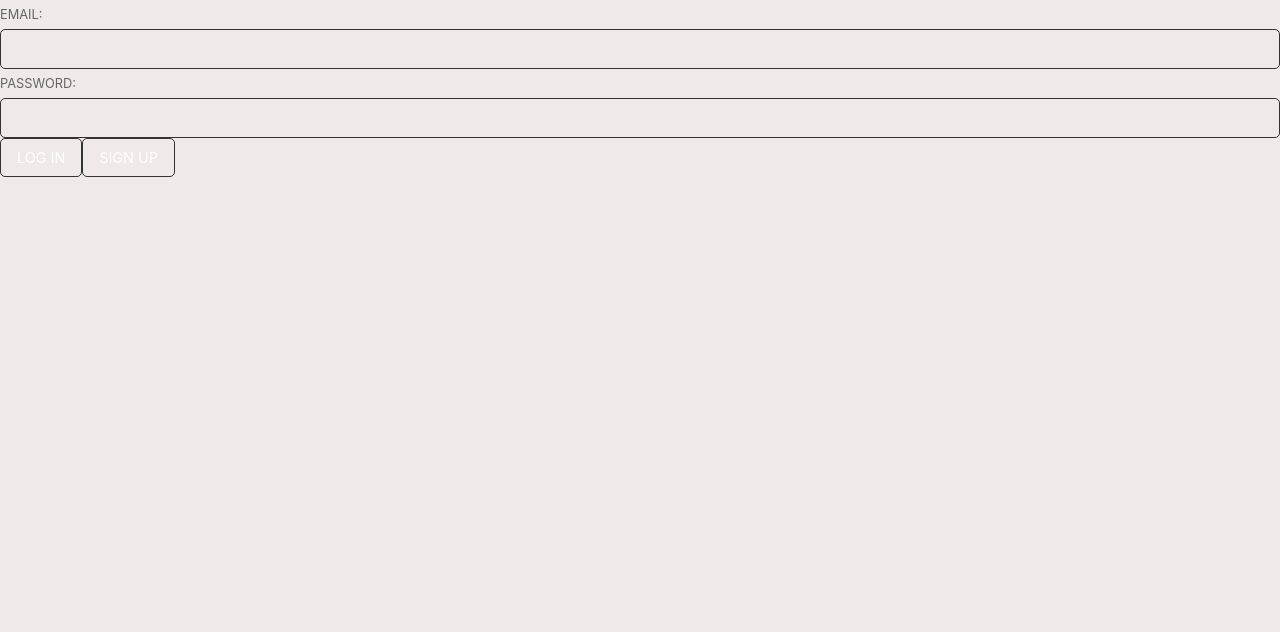
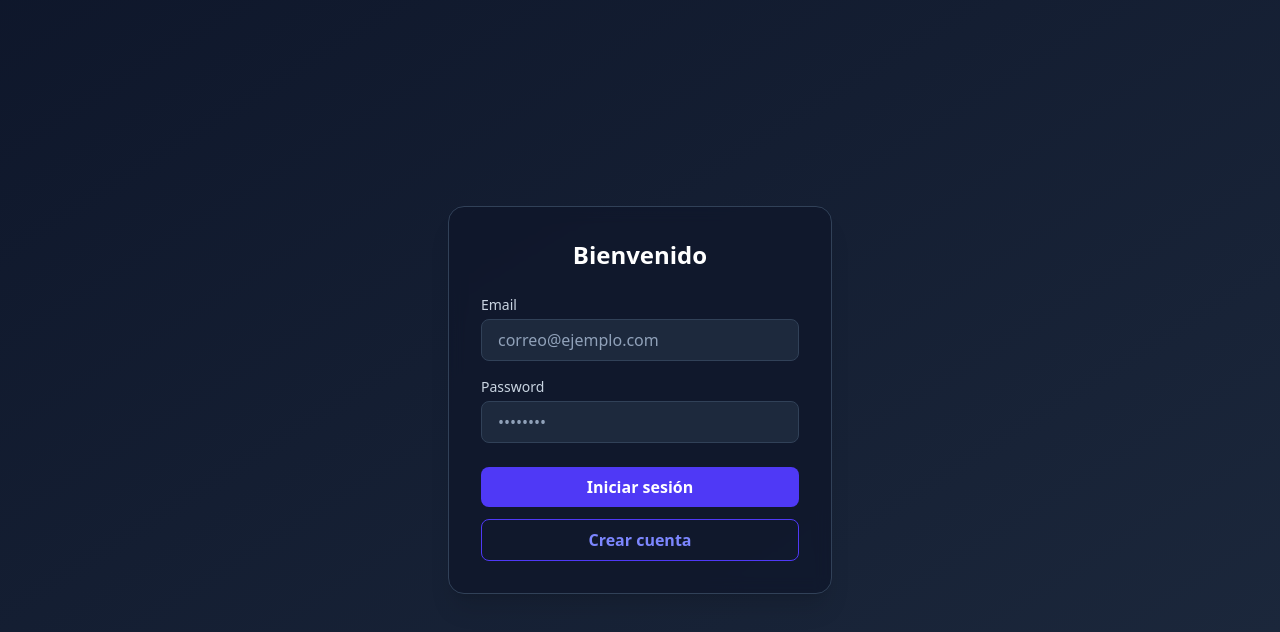
Before and after one commit to Andredy-00/user-management, a Next.js app: page /auth in a window 1280 px wide. Shown: the top 632 px of the page. Built offline with nearby package versions, Linux system fonts and the light colour scheme.

Commit message:
Style: AuthForm

```diff
--- a/src/app/globals.css
+++ b/src/app/globals.css
@@ -1,374 +1 @@
 @import "tailwindcss";
-
-html,
-body {
-  --custom-font-family: -apple-system, BlinkMacSystemFont, Segoe UI, Roboto,
-    Oxygen, Ubuntu, Cantarell, Fira Sans, Droid Sans, Helvetica Neue, sans-serif;
-  --custom-bg-color: #f0e9e9;
-  --custom-panel-color: #222;
-  --custom-box-shadow: 0 2px 8px 0 rgba(0, 0, 0, 0.8);
-  --custom-color: #fff;
-  --custom-color-brand: #24b47e;
-  --custom-color-secondary: #666;
-  --custom-border: 1px solid #333;
-  --custom-border-radius: 5px;
-  --custom-spacing: 5px;
-
-  padding: 0;
-  margin: 0;
-  font-family: var(--custom-font-family);
-  background-color: var(--custom-bg-color);
-}
-
-* {
-  color: var(--custom-color);
-  font-family: var(--custom-font-family);
-  box-sizing: border-box;
-}
-
-html,
-body,
-#__next {
-  height: 100vh;
-  width: 100vw;
-  overflow-x: hidden;
-}
-
-/* Grid */
-
-.container {
-  width: 90%;
-  margin-left: auto;
-  margin-right: auto;
-}
-.row {
-  position: relative;
-  width: 100%;
-}
-.row [class^="col"] {
-  float: left;
-  margin: 0.5rem 2%;
-  min-height: 0.125rem;
-}
-.col-1,
-.col-2,
-.col-3,
-.col-4,
-.col-5,
-.col-6,
-.col-7,
-.col-8,
-.col-9,
-.col-10,
-.col-11,
-.col-12 {
-  width: 96%;
-}
-.col-1-sm {
-  width: 4.33%;
-}
-.col-2-sm {
-  width: 12.66%;
-}
-.col-3-sm {
-  width: 21%;
-}
-.col-4-sm {
-  width: 29.33%;
-}
-.col-5-sm {
-  width: 37.66%;
-}
-.col-6-sm {
-  width: 46%;
-}
-.col-7-sm {
-  width: 54.33%;
-}
-.col-8-sm {
-  width: 62.66%;
-}
-.col-9-sm {
-  width: 71%;
-}
-.col-10-sm {
-  width: 79.33%;
-}
-.col-11-sm {
-  width: 87.66%;
-}
-.col-12-sm {
-  width: 96%;
-}
-.row::after {
-  content: "";
-  display: table;
-  clear: both;
-}
-.hidden-sm {
-  display: none;
-}
-
-@media only screen and (min-width: 33.75em) {
-  /* 540px */
-  .container {
-    width: 80%;
-  }
-}
-
-@media only screen and (min-width: 45em) {
-  /* 720px */
-  .col-1 {
-    width: 4.33%;
-  }
-  .col-2 {
-    width: 12.66%;
-  }
-  .col-3 {
-    width: 21%;
-  }
-  .col-4 {
-    width: 29.33%;
-  }
-  .col-5 {
-    width: 37.66%;
-  }
-  .col-6 {
-    width: 46%;
-  }
-  .col-7 {
-    width: 54.33%;
-  }
-  .col-8 {
-    width: 62.66%;
-  }
-  .col-9 {
-    width: 71%;
-  }
-  .col-10 {
-    width: 79.33%;
-  }
-  .col-11 {
-    width: 87.66%;
-  }
-  .col-12 {
-    width: 96%;
-  }
-  .hidden-sm {
-    display: block;
-  }
-}
-
-@media only screen and (min-width: 60em) {
-  /* 960px */
-  .container {
-    width: 75%;
-    max-width: 60rem;
-  }
-}
-
-/* Forms */
-
-label {
-  display: block;
-  margin: 5px 0;
-  color: var(--custom-color-secondary);
-  font-size: 0.8rem;
-  text-transform: uppercase;
-}
-
-input {
-  width: 100%;
-  border-radius: 5px;
-  border: var(--custom-border);
-  padding: 8px;
-  font-size: 0.9rem;
-  background-color: var(--custom-bg-color);
-  color: var(--custom-color);
-}
-
-input[disabled] {
-  color: var(--custom-color-secondary);
-}
-
-/* Utils */
-
-.block {
-  display: block;
-  width: 100%;
-}
-.inline-block {
-  display: inline-block;
-  width: 100%;
-}
-.flex {
-  display: flex;
-}
-.flex.column {
-  flex-direction: column;
-}
-.flex.row {
-  flex-direction: row;
-}
-.flex.flex-1 {
-  flex: 1 1 0;
-}
-.flex-end {
-  justify-content: flex-end;
-}
-.flex-center {
-  justify-content: center;
-}
-.items-center {
-  align-items: center;
-}
-.text-sm {
-  font-size: 0.8rem;
-  font-weight: 300;
-}
-.text-right {
-  text-align: right;
-}
-.font-light {
-  font-weight: 300;
-}
-.opacity-half {
-  opacity: 50%;
-}
-
-/* Button */
-
-button,
-.button {
-  color: var(--custom-color);
-  border: var(--custom-border);
-  background-color: var(--custom-bg-color);
-  display: inline-block;
-  text-align: center;
-  border-radius: var(--custom-border-radius);
-  padding: 0.5rem 1rem;
-  cursor: pointer;
-  text-align: center;
-  font-size: 0.9rem;
-  text-transform: uppercase;
-}
-
-button.primary,
-.button.primary {
-  background-color: var(--custom-color-brand);
-  border: 1px solid var(--custom-color-brand);
-}
-
-/* Widgets */
-
-.card {
-  width: 100%;
-  display: block;
-  border: var(--custom-border);
-  border-radius: var(--custom-border-radius);
-  padding: var(--custom-spacing);
-}
-
-.avatar {
-  border-radius: var(--custom-border-radius);
-  overflow: hidden;
-  max-width: 100%;
-}
-.avatar.image {
-  object-fit: cover;
-}
-.avatar.no-image {
-  background-color: #333;
-  border: 1px solid rgb(200, 200, 200);
-  border-radius: 5px;
-}
-
-.footer {
-  position: absolute;
-  max-width: 100%;
-  bottom: 0;
-  left: 0;
-  right: 0;
-  display: flex;
-  flex-flow: row;
-  border-top: var(--custom-border);
-  background-color: var(--custom-bg-color);
-}
-.footer div {
-  padding: var(--custom-spacing);
-  display: flex;
-  align-items: center;
-  width: 100%;
-}
-.footer div > img {
-  height: 20px;
-  margin-left: 10px;
-}
-.footer > div:first-child {
-  display: none;
-}
-.footer > div:nth-child(2) {
-  justify-content: left;
-}
-
-@media only screen and (min-width: 60em) {
-  /* 960px */
-  .footer > div:first-child {
-    display: flex;
-  }
-  .footer > div:nth-child(2) {
-    justify-content: center;
-  }
-}
-
-@keyframes spin {
-  from {
-    transform: rotate(0deg);
-  }
-  to {
-    transform: rotate(360deg);
-  }
-}
-
-.mainHeader {
-  width: 100%;
-  font-size: 1.3rem;
-  margin-bottom: 20px;
-}
-
-.avatarPlaceholder {
-  border: var(--custom-border);
-  border-radius: var(--custom-border-radius);
-  width: 35px;
-  height: 35px;
-  background-color: rgba(255, 255, 255, 0.2);
-  display: flex;
-  align-items: center;
-  justify-content: center;
-}
-
-.form-widget {
-  display: flex;
-  flex-direction: column;
-  gap: 20px;
-}
-
-.form-widget > .button {
-  display: flex;
-  align-items: center;
-  justify-content: center;
-  border: none;
-  background-color: #444444;
-  text-transform: none !important;
-  transition: all 0.2s ease;
-}
-
-.form-widget .button:hover {
-  background-color: #2a2a2a;
-}
-
-.form-widget .button > .loader {
-  width: 17px;
-  animation: spin 1s linear infinite;
-  filter: invert(1);
-}
--- a/src/components/login/ui/AuthForm.tsx
+++ b/src/components/login/ui/AuthForm.tsx
@@ -1,14 +1,55 @@
 import { loginAction, signUpAction } from "@/actions/auth/authAction"
 
 export const AuthForm = () => {
-    return (
-        <form>
-            <label htmlFor="email">Email:</label>
-            <input id="email" name="email" type="email" required />
-            <label htmlFor="password">Password:</label>
-            <input id="password" name="password" type="password" required />
-            <button formAction={loginAction}>Log in</button>
-            <button formAction={signUpAction}>Sign up</button>
-        </form>
-    )
+  return (
+    <div className="min-h-screen flex items-center justify-center bg-gradient-to-br from-slate-900 to-slate-800">
+      <form className="w-full max-w-sm bg-slate-900/80 backdrop-blur rounded-2xl p-8 shadow-xl border border-slate-700">
+        <h2 className="text-2xl font-bold text-white text-center mb-6">
+          Bienvenido
+        </h2>
+
+        <div className="mb-4">
+          <label className="block text-sm text-slate-300 mb-1">
+            Email
+          </label>
+          <input
+            id="email"
+            name="email"
+            type="email"
+            required
+            className="w-full rounded-lg bg-slate-800 border border-slate-700 px-4 py-2 text-white placeholder-slate-400 focus:outline-none focus:ring-2 focus:ring-indigo-500"
+            placeholder="correo@ejemplo.com"
+          />
+        </div>
+
+        <div className="mb-6">
+          <label className="block text-sm text-slate-300 mb-1">
+            Password
+          </label>
+          <input
+            id="password"
+            name="password"
+            type="password"
+            required
+            className="w-full rounded-lg bg-slate-800 border border-slate-700 px-4 py-2 text-white placeholder-slate-400 focus:outline-none focus:ring-2 focus:ring-indigo-500"
+            placeholder="••••••••"
+          />
+        </div>
+
+        <button
+          formAction={loginAction}
+          className="w-full cursor-pointer mb-3 rounded-lg bg-indigo-600 py-2 font-semibold text-white hover:bg-indigo-500 transition"
+        >
+          Iniciar sesión
+        </button>
+
+        <button
+          formAction={signUpAction}
+          className="w-full rounded-lg cursor-pointer border border-indigo-600 py-2 font-semibold text-indigo-400 hover:bg-indigo-600 hover:text-white transition"
+        >
+          Crear cuenta
+        </button>
+      </form>
+    </div>
+  )
 }
```
